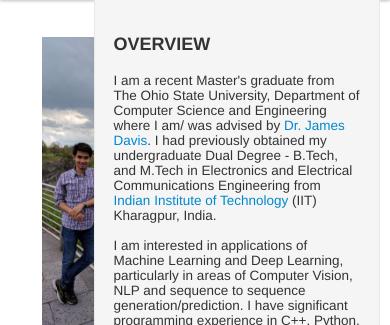
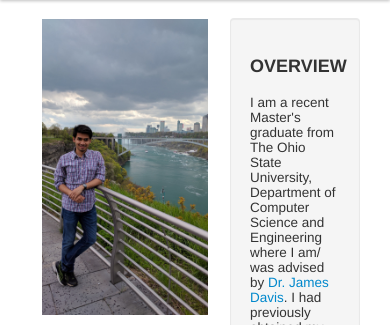
Before and after one commit to debojyotighosh/debanjan-nandi.github.io, a plain HTML site: page index.html in a window 390 px wide. Shown: the part 88-413 px from the top of the page. Drawn offline with Linux system fonts and the light colour scheme.

Commit message:
Overlap fix.

```diff
--- a/index.html
+++ b/index.html
@@ -22,6 +22,11 @@
 		    border-style: inset;
 		    border-width: 3px;
 		}
+			@media (max-width: 420px) {
+				#Content {
+					height: 200px;
+				}
+			}
     	</style>
     	<link href="./bootstrap/css/bootstrap-responsive.css" rel="stylesheet">
 
@@ -30,6 +35,7 @@
 	<link rel="apple-touch-icon-precomposed" sizes="114x114" href="./bootstrap/ico/apple-touch-icon-114-precomposed.png">
 	<link rel="apple-touch-icon-precomposed" sizes="72x72" href="./bootstrap/ico/apple-touch-icon-72-precomposed.png">
 	<link rel="apple-touch-icon-precomposed" href="./bootstrap/ico/apple-touch-icon-57-precomposed.png">
+	<meta name="viewport" content="width=device-width; initial-scale=1">
 </head>
 <body style="overflow:hidden;">
 
@@ -55,7 +61,6 @@
 	      	</div>
 	</div>
 	<div id="Content">
-	<br>
 	<table width="100%" height="95%" style="font-size: 13.5px;">
 		<td width="20%" align="middle" valign="top">
 			<div>
@@ -68,8 +73,9 @@
 			Contact: <br> <a href = "mailto:debanjan.com@gmail.com" target="_blank">debanjan(dot)com@gmail(dot)com</a>
 			<br><a href = "mailto:nandi.20@osu.edu" target="_blank">nandi(dot)20@osu(dot)edu</a>
 		</td>
-		<td>
-			<div style="overflow:auto; position:absolute; top: 10%; left: 24%; right:10px; bottom: 5%;">
+		<td style="position: relative">
+			<div style="overflow:auto; position:absolute; top: 0; left: 0; right:10px; bottom: 5%;">
+			<!-- <div style="overflow:auto; position:absolute; top: 10%; left: 24%; right:10px; bottom: 5%;"> -->
 			<div class="well">
 			<br>
 			<h3>OVERVIEW</h3><br>
```
